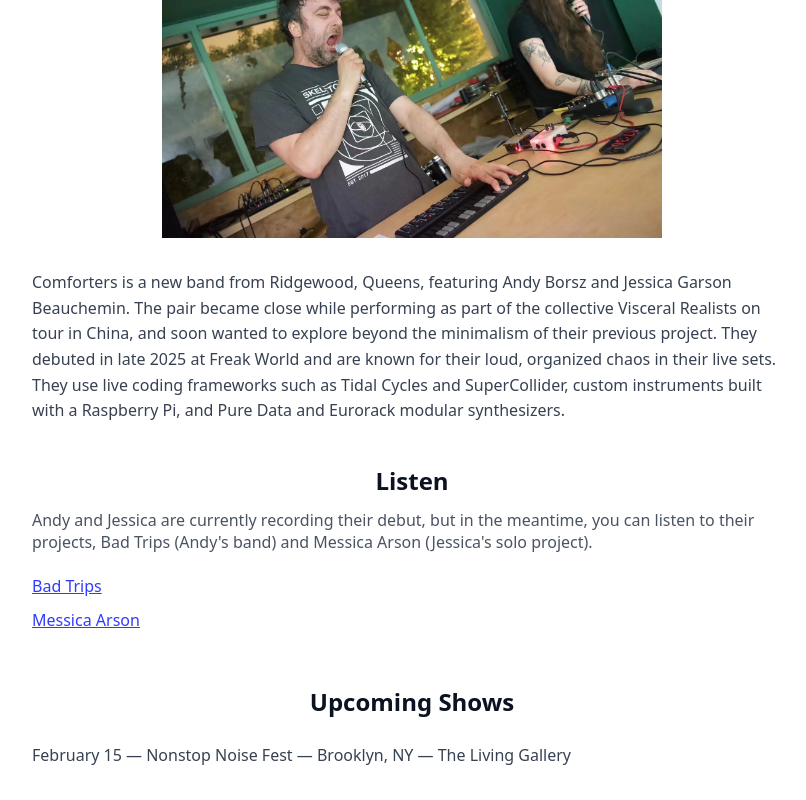
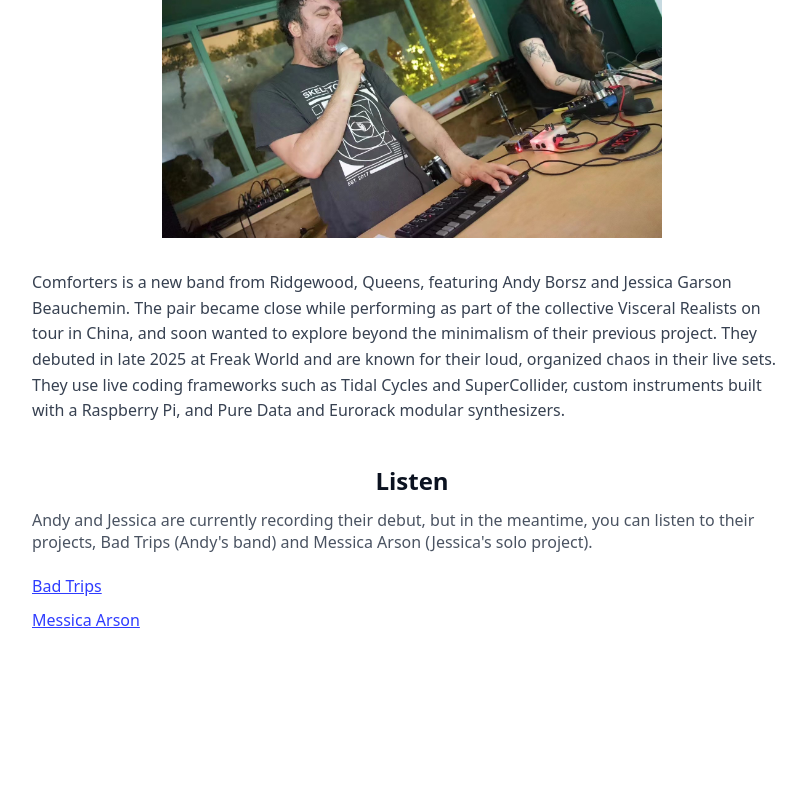
Before and after one commit to JessicaGarson/comforters-site, a React (Vite) app: page / in a window 1280 px wide. Shown: the part 262-1062 px from the top of the page, without its empty margins (228-1034 px from the left). After the commit the page ends 923 px from the top, so only its background shows below. Built offline with nearby package versions, Linux system fonts and the light colour scheme.

Commit message:
Getting rid of upcoming shows

```diff
--- a/src/App.jsx
+++ b/src/App.jsx
@@ -81,24 +81,6 @@ export default function App() {
             </li>
           </ul>
         </section>
-
-        <section style={{ marginTop: 48 }}>
-          <h2 style={{ textAlign: "center", marginBottom: 16 }}>
-            Upcoming Shows
-          </h2>
-
-          <ul
-            style={{
-              listStyle: "none",
-              padding: 0,
-              margin: 0,
-            }}
-          >
-            <li style={{ padding: "10px 0" }}>
-              February 15 — Nonstop Noise Fest — Brooklyn, NY — The Living Gallery
-            </li>
-          </ul>
-        </section>
       </div>
     </main>
   );
```
